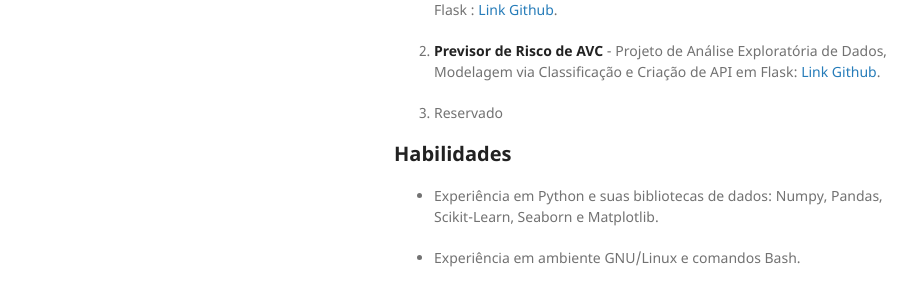
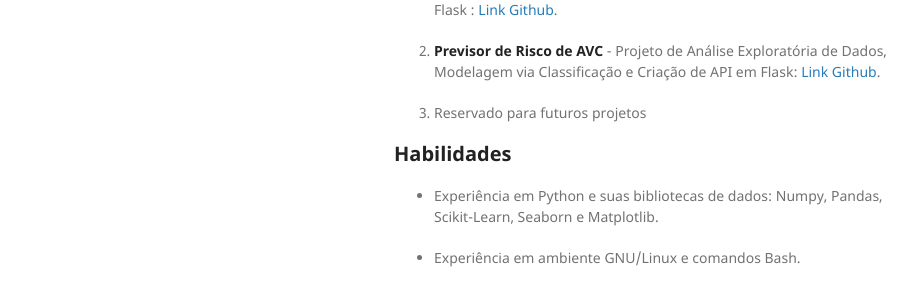
Before and after one commit to Jdss026/Jdss026.github.io, a Jekyll site: the page built from index.md, in a window 1280 px wide and 1268 px high. Shown: the part 579-870 px from the top of the window, without its empty margins (176-1099 px from the left). Built offline with Jekyll 4.4.1, drawn with Linux system fonts in a browser that asks for light colours; our own code applies the rules of GitHub Pages for plain Markdown files.

Commit message:
mudanças no index.md

```diff
--- a/index.md
+++ b/index.md
@@ -16,8 +16,7 @@ Desenvolvimento de habilidades técnicas e específicas da formação de um fís
 2. **Previsor de Risco de AVC** - Projeto de Análise Exploratória de Dados, Modelagem via Classificação e Criação de API em Flask: [Link Github](https://github.com/Jdss026/stroke-classifier).
 
 
-3. Reservado
-
+3. Reservado para futuros projetos
 
 
 # Habilidades
```
